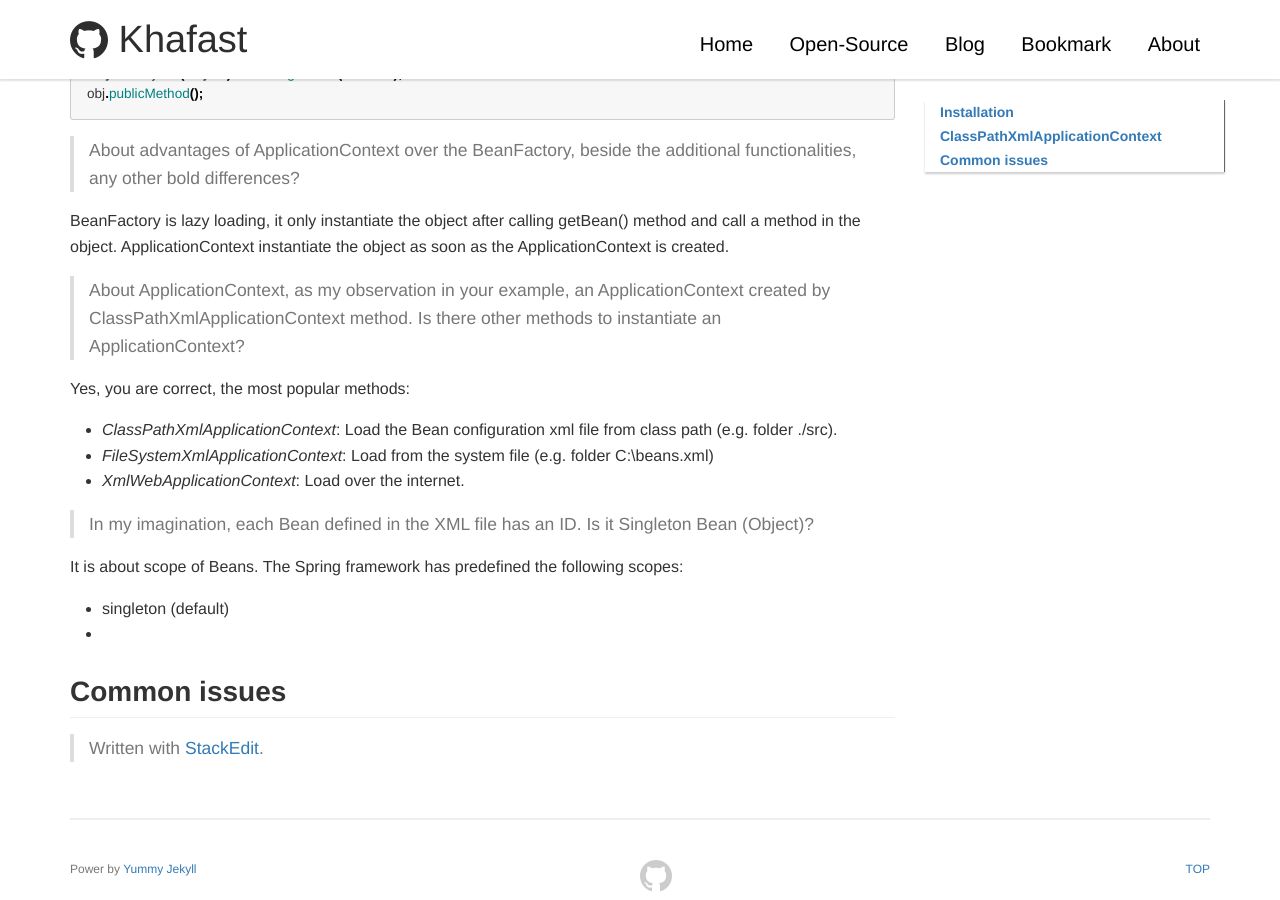
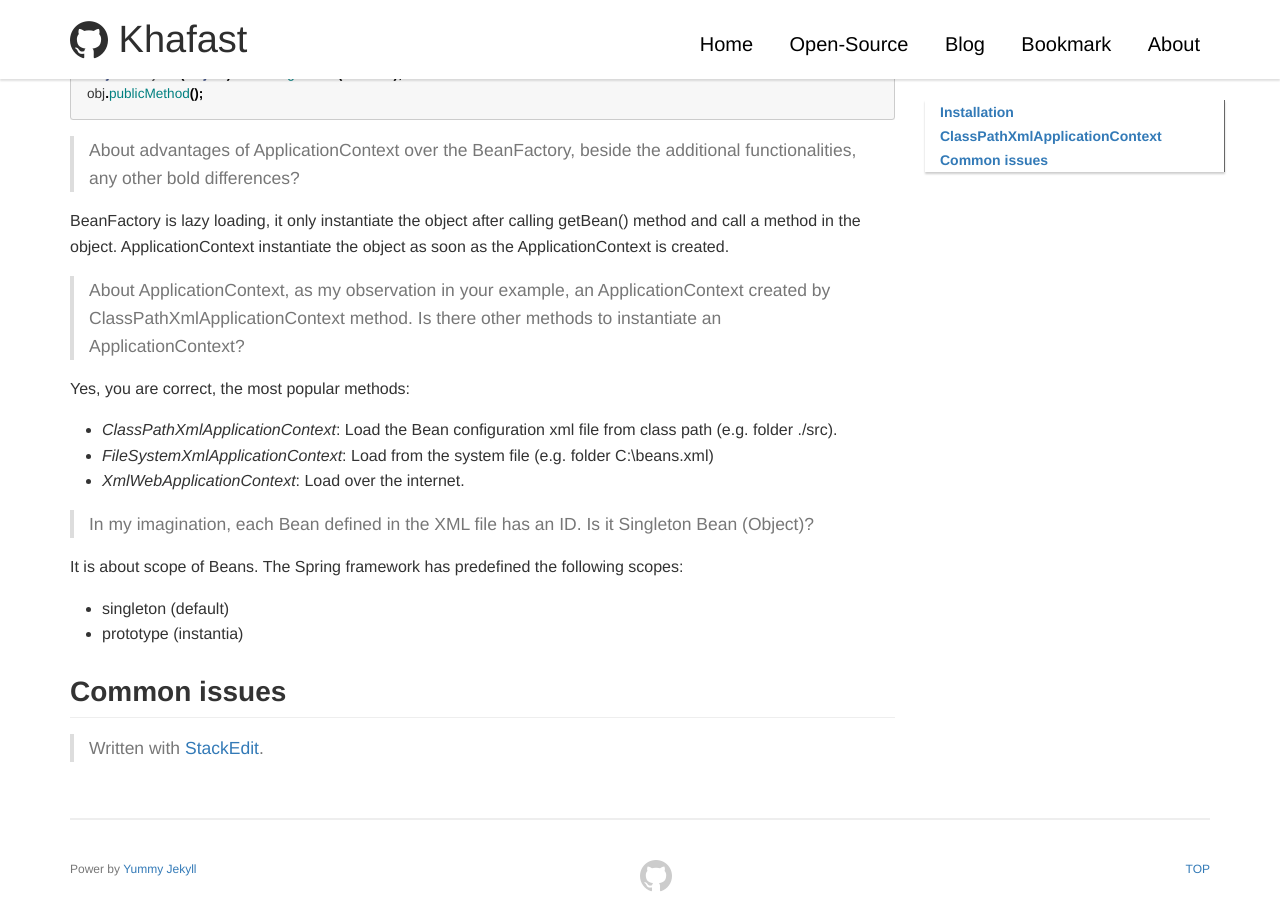
Before and after one commit to khafast/khafast.github.io, a Jekyll site: the page built from _posts/2018/2018-12-22-Overview-Java-Spring-MVC.md, in a window 1280 px wide and 900 px high, scrolled down 1459 px. Built offline with Jekyll 4.4.1, drawn with Linux system fonts in a browser that asks for light colours; our own code applies the rules of GitHub Pages for plain Markdown files; comment, search, counter and statistics services are not loaded.

Commit message:
_posts/2018/2018-12-22-Overview-Java-Spring-MVC.md updated from https://stackedit.io/

```diff
--- a/_posts/2018/2018-12-22-Overview-Java-Spring-MVC.md
+++ b/_posts/2018/2018-12-22-Overview-Java-Spring-MVC.md
@@ -61,13 +61,13 @@ Yes, you are correct,  the most popular methods:
 It is about scope of Beans. The Spring framework has predefined the following scopes:
 
  - singleton (default)
- -
+ - prototype (instantia)
 
 ## Common issues
 
 > Written with [StackEdit](https://stackedit.io/).
 <!--stackedit_data:
-eyJoaXN0b3J5IjpbMjc2NTkwNTQ1LDU4ODE0MjA5NCwtMTAwNz
-QzNjM5NSwtMTg2NTAzMTY0NCwtMTE5NjcxNDczNiwtODYwNTcw
-MDg3LDE0Njk3Mjc5MDhdfQ==
+eyJoaXN0b3J5IjpbMTU2ODg3NjcyNyw1ODgxNDIwOTQsLTEwMD
+c0MzYzOTUsLTE4NjUwMzE2NDQsLTExOTY3MTQ3MzYsLTg2MDU3
+MDA4NywxNDY5NzI3OTA4XX0=
 -->
```
